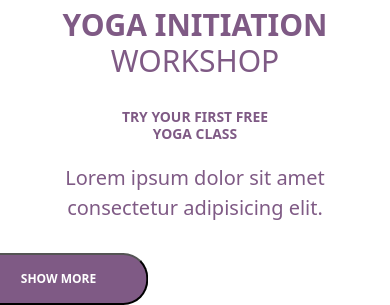
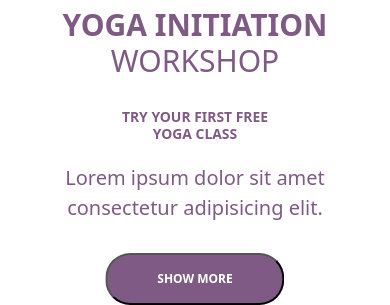
Before and after one commit to subhradip-kreeti/HTML-CSS, a plain HTML site: page index.html in a window 390 px wide. Shown: the part 3386-3691 px from the top of the page. Drawn offline with nearby package versions, Linux system fonts and the light colour scheme.

Commit message:
final submit

```diff
--- a/style.css
+++ b/style.css
@@ -243,6 +243,10 @@
     top: 50%;
     left: 70%;
   }
+  .workshop__button{
+    left:50%;
+    transform: translateX(-50%);
+  }
 }
 /* Styles for tablet devices */
 @media (min-width: 768px) and (max-width: 991px) {
```
